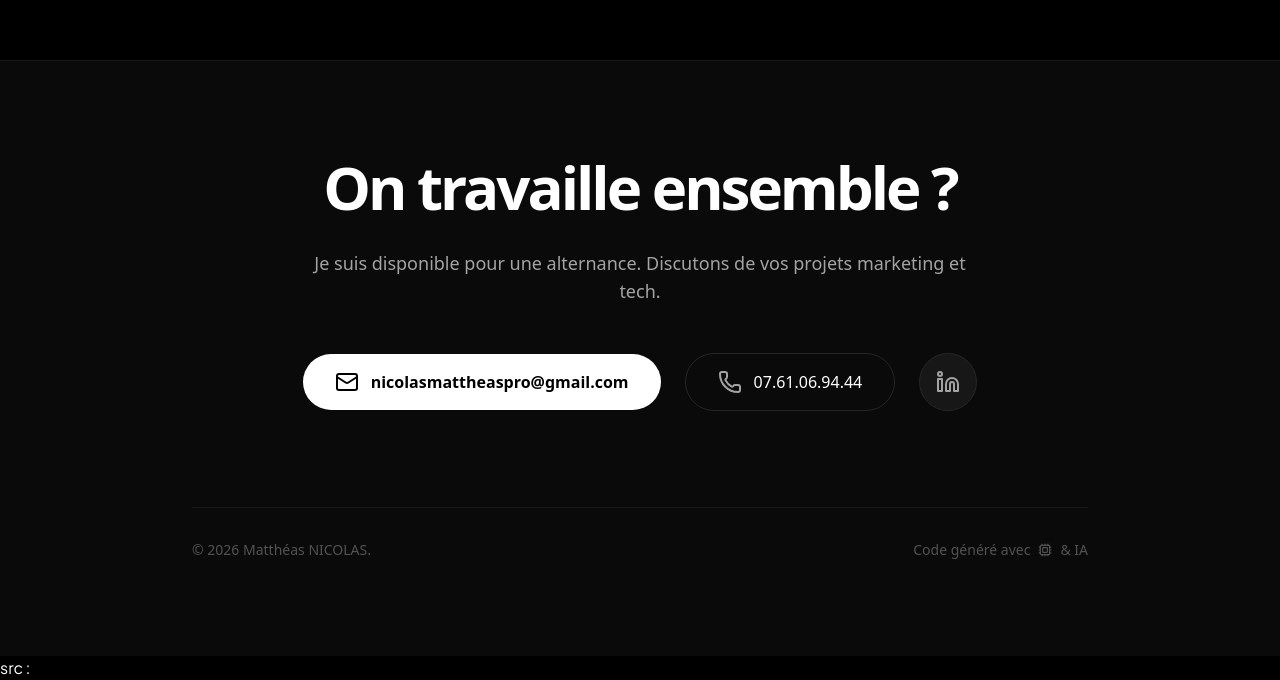
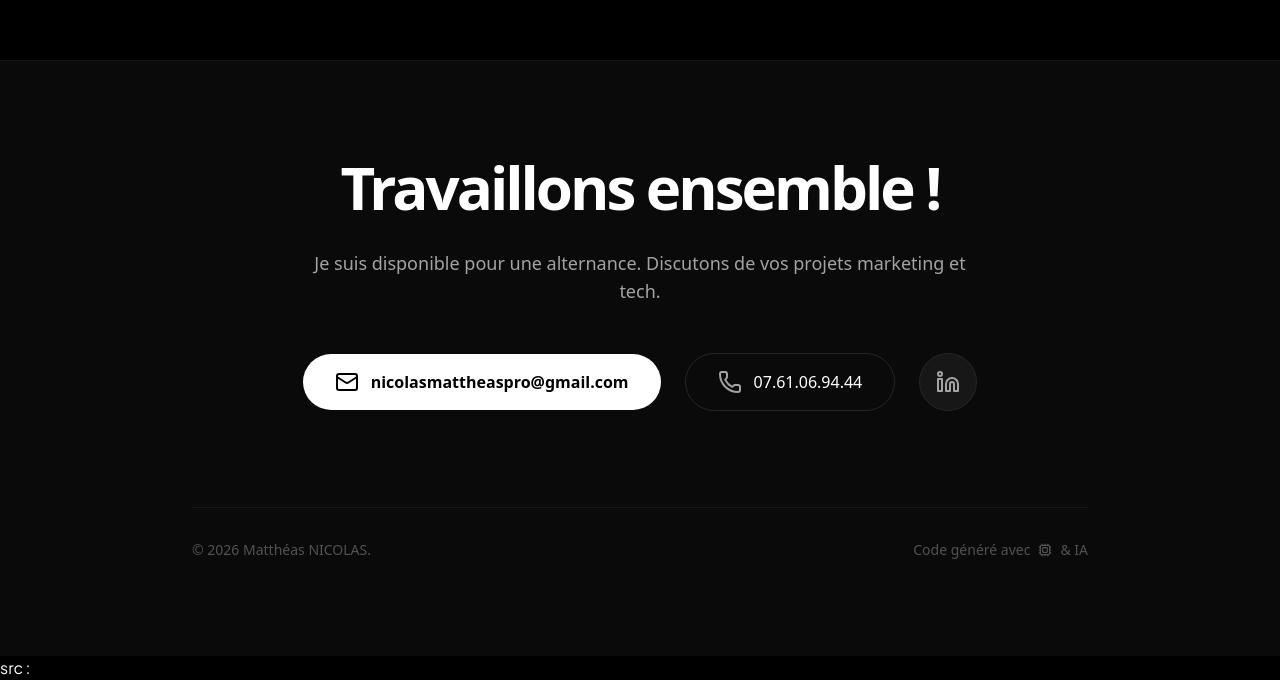
Before and after one commit to nicolasmattheas-afk/mattheas-portfolio, a React (Vite) app: page / in a window 1280 px wide. Shown: the part 8637-9317 px from the top of the page. Built offline with nearby package versions, Linux system fonts and the light colour scheme; no server answers.

Commit message:
Update App.tsx

```diff
--- a/src/App.tsx
+++ b/src/App.tsx
@@ -328,7 +328,7 @@ export default function App() {
         {/* Contact/Footer */}
         <section id="contact" className="bg-neutral-950 text-white py-24 px-6 relative overflow-hidden border-t border-neutral-900 scroll-mt-28">
           <div className="max-w-4xl mx-auto text-center relative z-10">
-            <h2 className="text-4xl md:text-6xl font-bold mb-8 tracking-tighter">On travaille ensemble ?</h2>
+            <h2 className="text-4xl md:text-6xl font-bold mb-8 tracking-tighter">Travaillons ensemble !</h2>
             <p className="text-neutral-400 mb-12 text-lg max-w-2xl mx-auto">
               Je suis disponible pour une alternance. Discutons de vos projets marketing et tech.
             </p>
```
